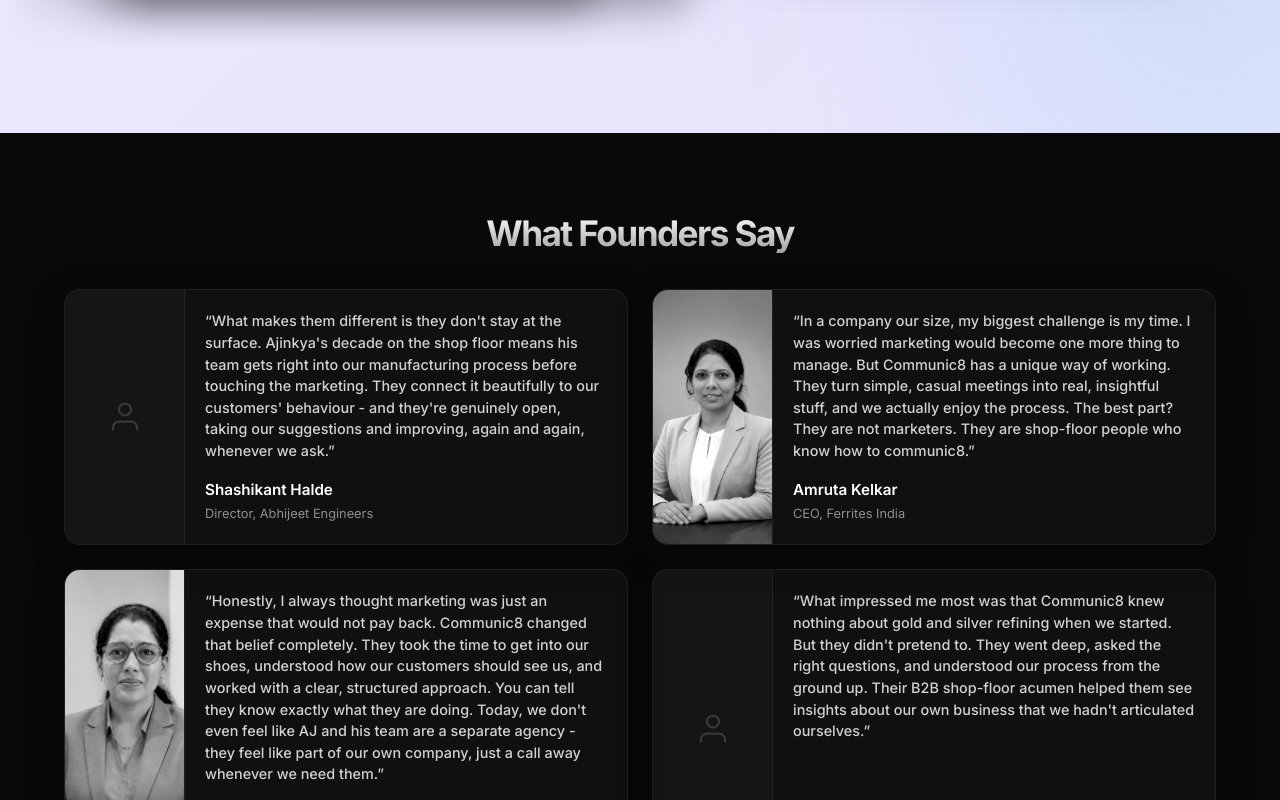
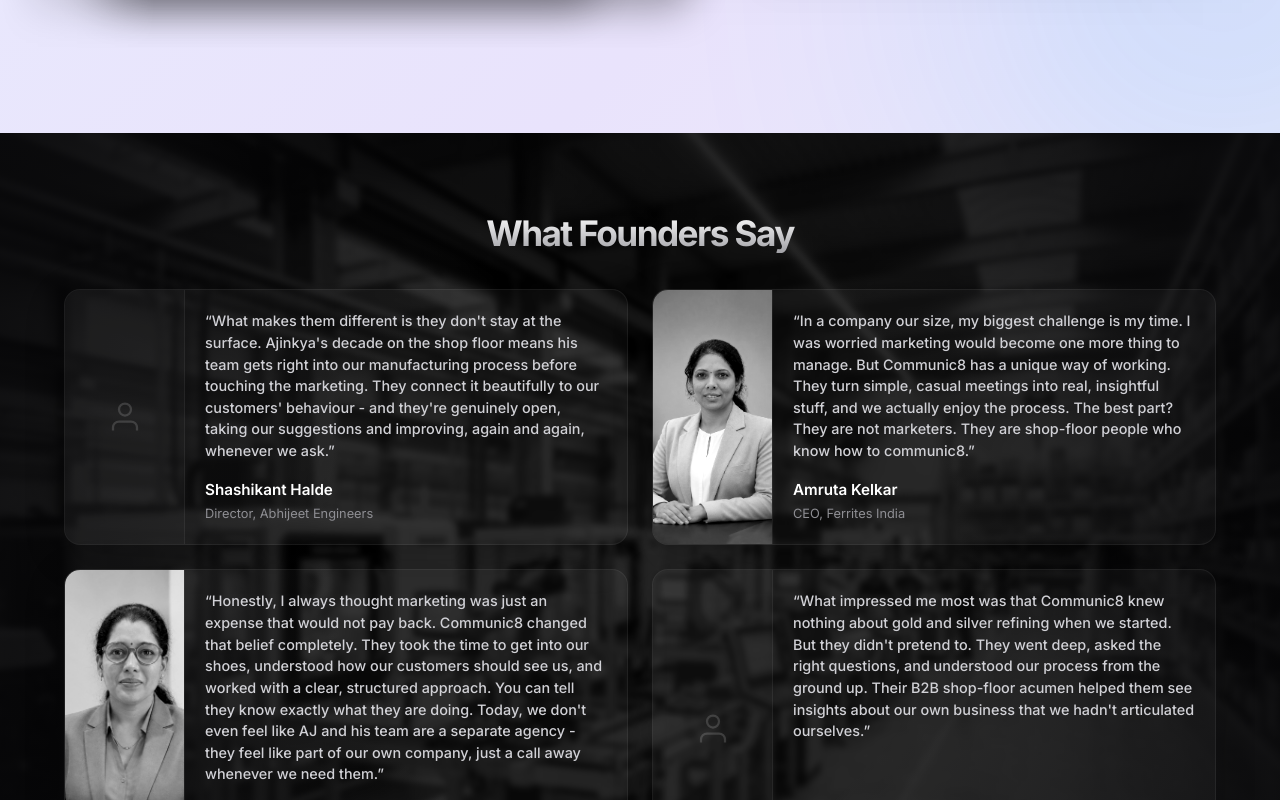
Before and after one commit to ajinkya-modse/communic8, a Next.js app: page / in a window 1280 px wide. Shown: the part 4620-5420 px from the top of the page. Built offline with nearby package versions, Linux system fonts and the light colour scheme.

Commit message:
testimony section update

```diff
--- a/app/globals.css
+++ b/app/globals.css
@@ -4070,10 +4070,39 @@
   overflow: hidden;
 }
 
+.testimonials-bg-wrapper {
+  position: absolute;
+  top: 0;
+  left: 0;
+  width: 100%;
+  height: 100%;
+  z-index: 1;
+  pointer-events: none;
+}
+
+.testimonials-bg-img {
+  width: 100%;
+  height: 100%;
+  object-fit: cover;
+  filter: grayscale(100%) brightness(0.18) blur(3px); /* Darkened so content pops */
+  transform: scale(1.03);
+}
+
+.testimonials-bg-overlay {
+  position: absolute;
+  top: 0;
+  left: 0;
+  width: 100%;
+  height: 100%;
+  background: radial-gradient(circle at center, transparent 40%, rgba(9, 9, 11, 0.85) 100%);
+}
+
 .testimonials-container {
   max-width: 1200px;
   width: 90%;
   margin: 0 auto;
+  position: relative;
+  z-index: 2;
 }
 
 .testimonials-title {
--- a/app/page.js
+++ b/app/page.js
@@ -1218,6 +1218,10 @@
 
         {/* Testimonials Section */}
         <section id="testimonials" className="testimonials-section">
+          <div className="testimonials-bg-wrapper">
+            <img src="/assets/testimonials_bg_factory.jpg" alt="Factory background" className="testimonials-bg-img" />
+            <div className="testimonials-bg-overlay"></div>
+          </div>
           <div className="testimonials-container">
             <h2 className="testimonials-title">What Founders Say</h2>
             <div className="testimonials-grid">
```
Also changed, not shown: public/assets/testimonials_bg_factory.jpg (added).
